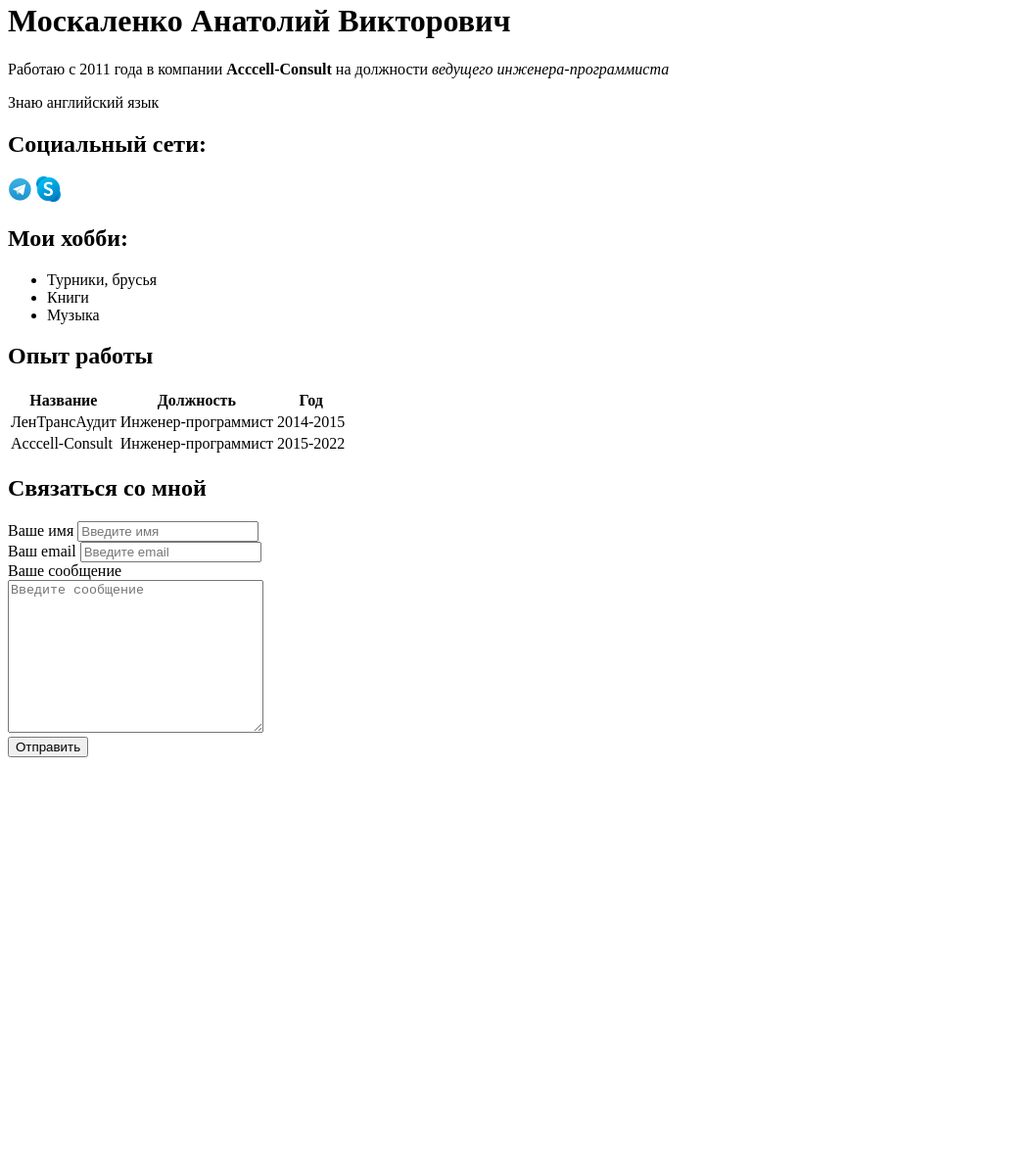
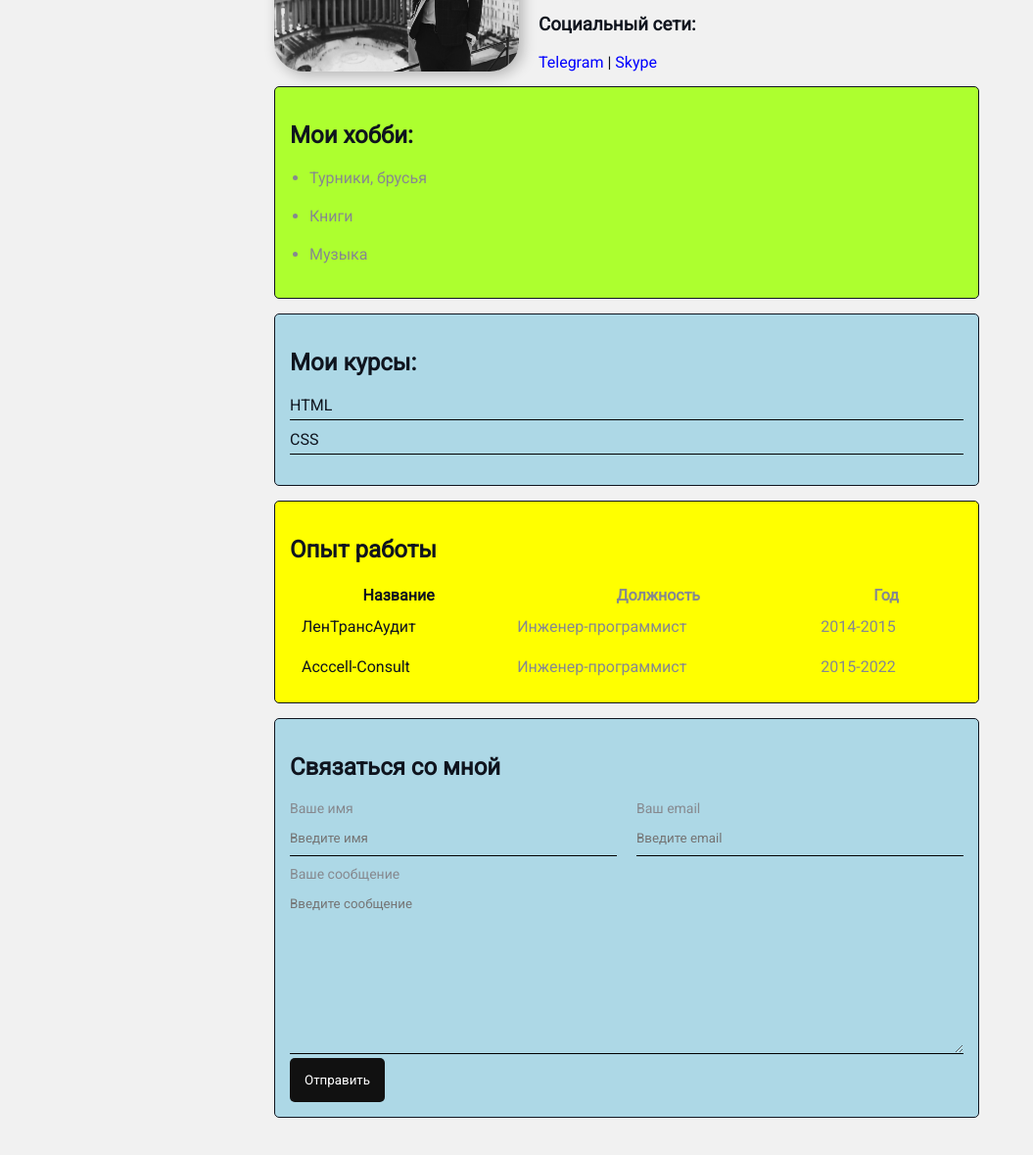
Before and after one commit to Moskalenko-Anatoliy/resume, a plain HTML site: page index.html in a window 1280 px wide. Shown: the part 197-1376 px from the top of the page at 98% size, without its empty margins (0-1055 px from the left). Before the commit the page ends 978 px from the top, so only its background shows below. Drawn offline with Linux system fonts and the light colour scheme.

Commit message:
Add styles

```diff
--- a/index.html
+++ b/index.html
@@ -4,34 +4,57 @@
   <meta charset="UTF-8">
   <meta http-equiv="X-UA-Compatible" content="IE=edge">
   <meta name="viewport" content="width=device-width, initial-scale=1.0">
-  <meta name="keywords" content="резюме, работа">
+  <meta name="keywords" content="Москаленко Анатолий Викторович, резюме, работа">
   <meta name="description" content="резюме, работа">
+  <link rel="stylesheet" href="style.css">
   <title>Резюме</title>
 </head>
 <body>
+  <div class="container">
+    <div class="info">
       <img
         src="images/avatar.jpg"
         width="250"
         alt="Аватар"
+        class="avatar"
       >
-  <h1>Москаленко Анатолий Викторович</h1>
+
+      <div class="info-text">
+        <h1>Москаленко Анатолий</h1>
         <p>Работаю с 2011 года в компании <strong>Acccell-Consult</strong> на должности <em>ведущего инженера-программиста</em></p>
         <p>Знаю английский язык</p>
 
-  <h2>Cоциальный сети:</h2>
+        <h3>Cоциальный сети:</h3>
 
-  <a href="https://t.me/AnatoliyMoskalenko" target="_blank"><img src="images/telegram.jpg" alt="" width="25"></a>
-  <a href="https://join.skype.com/invite/Jgd5upopMpFU" target="_blank"><img src="images/skype.png" alt="" width="25"></a>
+        <a href="https://t.me/AnatoliyMoskalenko" target="_blank">Telegram</a> |
+        <a href="https://join.skype.com/invite/Jgd5upopMpFU" target="_blank">Skype</a>
 
+      </div>
+
+    </div>
+
+
+    <div class="card bg-green">
       <h2>Мои хобби:</h2>
-  <ul>
+      <ul class="list">
         <li>Турники, брусья</li>
         <li>Книги</li>
         <li>Музыка</li>
       </ul>
+    </div>
 
+    <div class="card bg-crimson">
+      <h2>Мои курсы:</h2>
+      <ul class="link-list">
+        <li>HTML</li>
+        <li>CSS</li>
+      </ul>
+    </div>
+
+
+    <div class="card bg-yellow">
       <h2>Опыт работы</h2>
-  <table>
+      <table class="table">
         <thead>
           <tr>
             <th>Название</th>
@@ -52,23 +75,33 @@
           </tr>
         </tbody>
       </table>
+    </div>
 
+    <div class="card bg-crimson">
       <h2>Связаться со мной</h2>
-  <form action="">
-    <div>
+      <form action="" class="form">
+        <div class="form-row">
+
+          <div class="form-group">
             <label for="senderName">Ваше имя</label>
             <input type="text" id="senderName" placeholder="Введите имя">
           </div>
-    <div>
+
+          <div class="form-group">
             <label for="senderEmail">Ваш email</label>
             <input type="email" id="senderEmail" placeholder="Введите email">
           </div>
-    <div>
+
+        </div>
+
+        <div class="form-group">
           <label for="Message">Ваше сообщение</label>
-      <br>
           <textarea name="" id="Message" cols="30" rows="10" placeholder="Введите сообщение"></textarea>
         </div>
-    <button type="submit">Отправить</button>
+
+        <button type="submit" class="btn">Отправить</button>
       </form>
+      </div>
+  </div>
 </body>
 </html>
--- /dev/null
+++ b/style.css
@@ -0,0 +1,180 @@
+@import url('https://fonts.googleapis.com/css2?family=Roboto&display=swap');
+
+body {
+  font-family: 'Roboto', sans-serif;
+  font-size: 16px;
+  font-weight: normal;
+  background: #f1f1f1;
+  color: #0f141e;
+}
+
+.info {
+  margin-bottom: 15px;
+  display: flex;
+}
+
+@media (max-width: 600px) {
+  .info {
+    display: block;
+    text-align: center;
+  }
+}
+
+
+.info-text p {
+  font-style: italic;
+  font-weight: bold;
+  color: #86898f;
+}
+
+.card {
+  border: 1px solid;
+  background-color: aquamarine;
+  border-radius: 5px;
+  padding: 15px;
+  margin-bottom: 15px;
+}
+
+.bg-yellow {
+  background-color: yellow;
+}
+
+.bg-red {
+  background-color: lightcoral;
+}
+
+.bg-green {
+  background-color:greenyellow
+}
+
+.bg-crimson {
+  background-color:lightblue
+}
+
+
+.container {
+  box-sizing: border-box;
+  max-width: 750px;
+  margin: auto;
+  padding: 15px;
+  border-radius: 5px;
+  padding-top: 30px;
+}
+
+.avatar {
+  box-shadow: 4px 4px 14px rgba(0, 0, 0, 0.25);
+  border-radius: 30px;
+  margin-right: 20px;
+}
+
+.btn {
+  background: #111;
+  padding: 15px;
+  color: white;
+  border: 0;
+  border-radius: 5px;
+  cursor: pointer;
+  font-family: inherit;
+}
+
+.btn:hover {
+  opacity: .8;
+}
+
+a {
+  color: blue;
+  text-decoration: none;
+}
+
+a:hover {
+  color: orange;
+}
+
+.list {
+  padding: 0 20px;
+
+}
+
+.list li {
+  color: #86898f;
+  margin-bottom: 20px;
+}
+
+.link-list {
+  list-style: none;
+  padding: 0;
+}
+
+.link-list li {
+  margin-bottom: 10px;
+  border-bottom: solid 1px black;
+  padding-bottom: 5px;
+}
+
+.table {
+  width: 100%;
+
+}
+
+.table td {
+  padding: 10px;
+}
+
+.table th:nth-child(2), th:nth-child(3), td:nth-child(2), td:nth-child(3) {
+  color: #86898f;
+}
+
+.card.bg-red h2 {
+  text-align: center;
+}
+
+.form h2 {
+  text-align: center;
+}
+
+.form-group label {
+  display: block;
+  font-size: 14px;
+  color: #86898f;
+}
+
+.form-group input,
+.form-group textarea {
+  box-sizing: border-box;
+  width: 100%;
+  border: none;
+  border-bottom: 1px solid black;
+  padding: 15px 0 10px;
+  outline: none;
+  font-family: inherit;
+  background: transparent;
+  color: black;
+}
+
+.form-row {
+  margin-bottom: 10px;
+  display: flex;
+}
+
+.form-row .form-group {
+  width: 50%;
+  margin-right: 20px;
+}
+
+
+.form-row .form-group:last-child {
+  margin-right: 0;
+}
+
+@media (max-width: 600px) {
+  .form-row {
+    margin-bottom: 10px;
+    display: block;
+  }
+
+  .form-row .form-group {
+    width: 100%;
+    margin-right: 0;
+    margin-bottom: 10px;
+  }
+}
```
Lines whose indentation alone changed are shown as unchanged.
